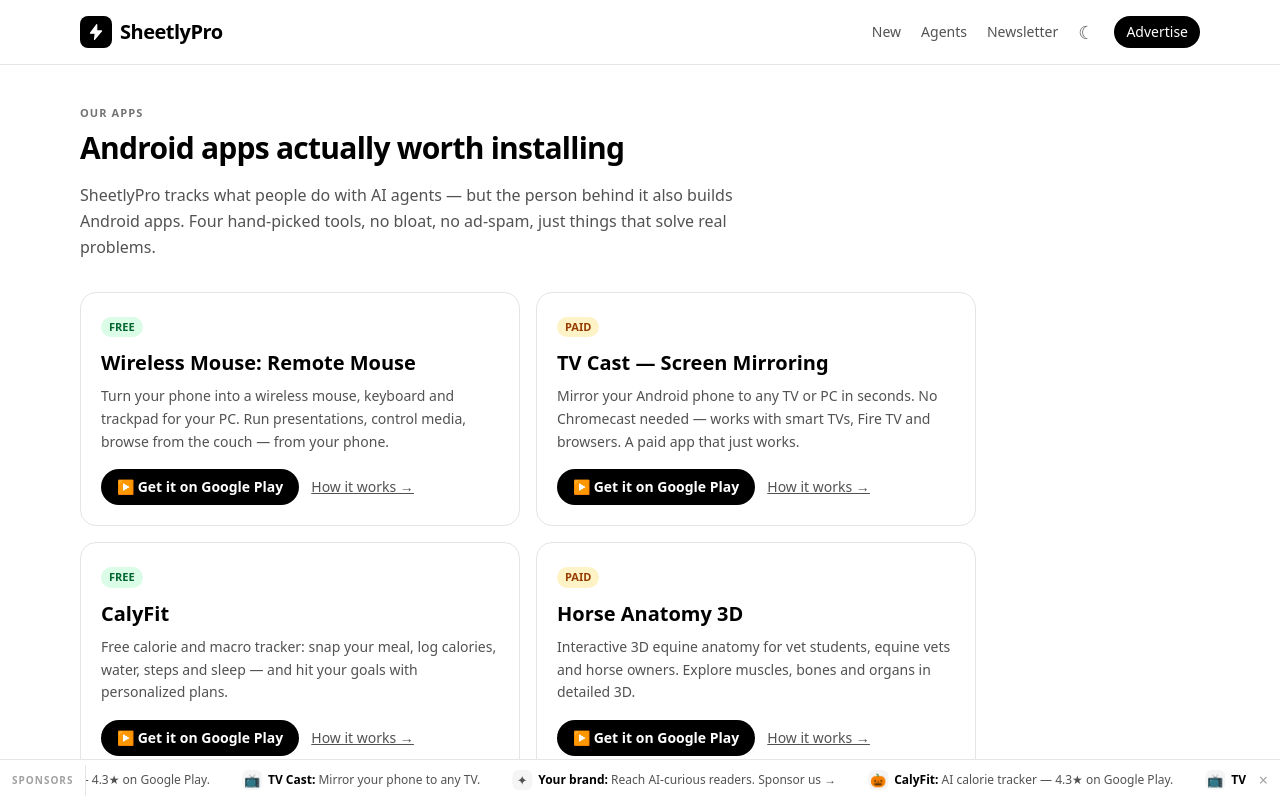
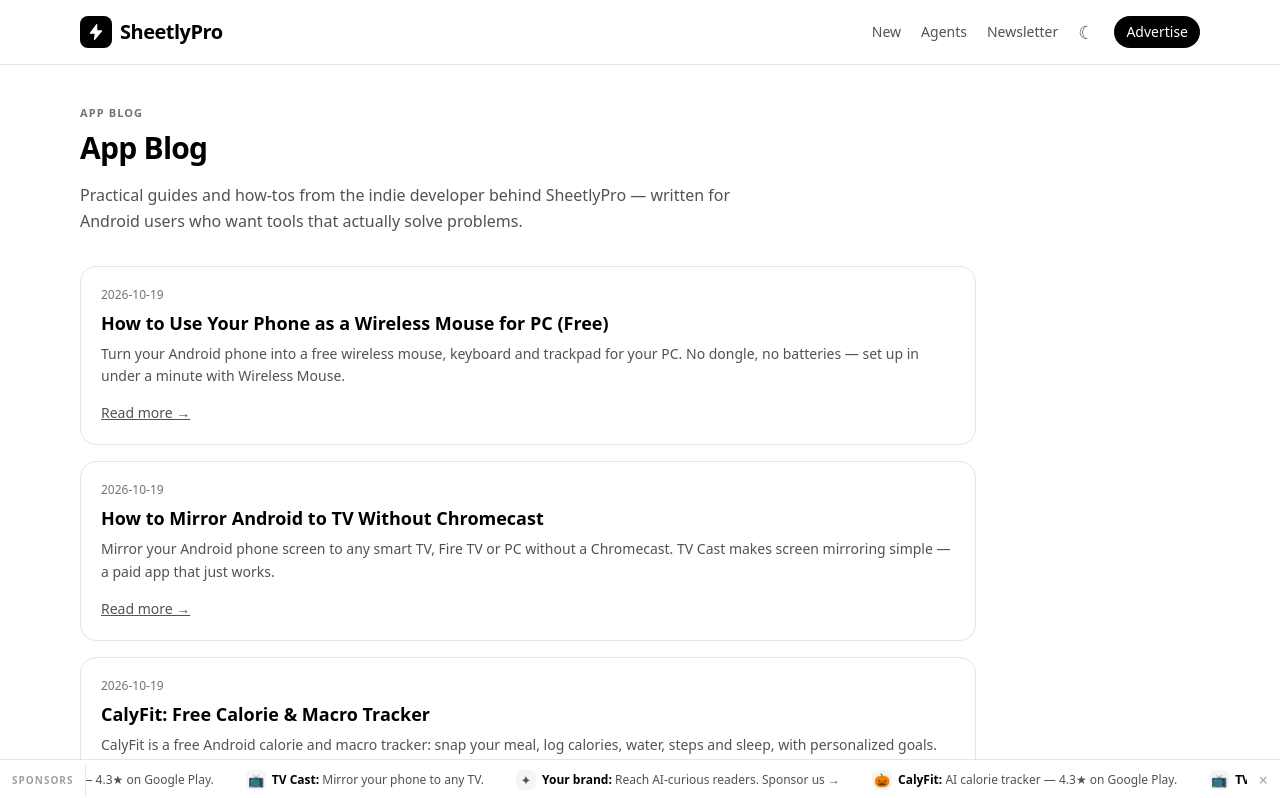
Before and after one commit to Stropurbo/bank-statement-frontend, a React (Vite) app: page /apps in a window 1280 px wide. Shown: the top 798 px of the page. Built offline with nearby package versions, Linux system fonts and the light colour scheme.

Commit message:
Redesign /apps/ as blog-post index (post titles only, no direct app-name cards)

```diff
--- a/src/pages/AppPostPage.jsx
+++ b/src/pages/AppPostPage.jsx
@@ -84,7 +84,7 @@
     <div className="py-10 max-w-2xl">
       <p className="text-[11px] font-semibold uppercase tracking-widest text-neutral-500 mb-2 dark:text-neutral-400">
         <Link to="/apps" className="hover:underline">
-          Our Apps
+          App Blog
         </Link>{" "}
         · {app.name}
       </p>
--- a/src/pages/AppsPage.jsx
+++ b/src/pages/AppsPage.jsx
@@ -1,82 +1,43 @@
 import { Link } from "react-router-dom";
-import { APPS, APP_POSTS } from "../data/appBlog";
+import { APP_POSTS } from "../data/appBlog";
 import { usePageTitle } from "../lib/usePageTitle";
 import NewsletterSignup from "../components/NewsletterSignup";
 
 export default function AppsPage() {
-  usePageTitle("Our Apps");
+  usePageTitle("App Blog");
 
   return (
     <div className="py-10 max-w-4xl">
       <p className="text-[11px] font-semibold uppercase tracking-widest text-neutral-500 mb-2 dark:text-neutral-400">
-        Our Apps
+        App Blog
       </p>
       <h1 className="text-3xl font-bold tracking-tight text-black mb-4 dark:text-white">
-        Android apps actually worth installing
+        App Blog
       </h1>
       <p className="text-neutral-600 leading-relaxed mb-8 dark:text-neutral-300 max-w-2xl">
-        SheetlyPro tracks what people do with AI agents — but the person behind
-        it also builds Android apps. Four hand-picked tools, no bloat, no
-        ad-spam, just things that solve real problems.
+        Practical guides and how-tos from the indie developer behind SheetlyPro —
+        written for Android users who want tools that actually solve problems.
       </p>
 
-      <div className="grid sm:grid-cols-2 gap-4 mb-12">
-        {APPS.map((app) => (
-          <div
-            key={app.id}
-            className="border border-neutral-200 rounded-2xl p-5 dark:border-neutral-800"
-          >
-            <span
-              className={`inline-block text-[11px] font-bold px-2 py-0.5 rounded-full mb-3 ${
-                app.price === "FREE"
-                  ? "bg-green-100 text-green-800 dark:bg-green-900/40 dark:text-green-300"
-                  : "bg-amber-100 text-amber-800 dark:bg-amber-900/40 dark:text-amber-300"
-              }`}
-            >
-              {app.price}
-            </span>
-            <h2 className="text-xl font-bold text-black mb-2 dark:text-white">
-              {app.name}
-            </h2>
-            <p className="text-sm text-neutral-600 leading-relaxed mb-4 dark:text-neutral-300">
-              {app.pitch}
-            </p>
-            <div className="flex flex-wrap gap-3">
-              <a
-                href={app.playUrl}
-                target="_blank"
-                rel="noopener noreferrer"
-                className="inline-flex items-center gap-2 bg-black text-white text-sm font-semibold px-4 py-2 rounded-full hover:bg-neutral-800 dark:bg-white dark:text-black dark:hover:bg-neutral-200"
-              >
-                ▶ Get it on Google Play
-              </a>
-              <Link
-                to={`/apps/${app.postSlug}`}
-                className="text-sm font-medium underline text-neutral-600 hover:text-black dark:text-neutral-300 dark:hover:text-white self-center"
-              >
-                How it works →
-              </Link>
-            </div>
-          </div>
-        ))}
-      </div>
-
-      <h2 className="text-2xl font-bold tracking-tight text-black mb-4 dark:text-white">
-        From the app blog
-      </h2>
-      <div className="space-y-3 mb-10">
+      <div className="space-y-4 mb-10">
         {APP_POSTS.map((post) => (
           <Link
             key={post.slug}
             to={`/apps/${post.slug}`}
-            className="block border border-neutral-200 rounded-xl p-4 hover:border-neutral-400 dark:border-neutral-800 dark:hover:border-neutral-600"
+            className="block border border-neutral-200 rounded-2xl p-5 hover:border-neutral-400 dark:border-neutral-800 dark:hover:border-neutral-600"
           >
-            <p className="font-semibold text-black dark:text-white">
+            <p className="text-xs text-neutral-500 mb-1.5 dark:text-neutral-400">
+              {post.date}
+            </p>
+            <p className="text-lg font-bold text-black mb-1.5 dark:text-white">
               {post.title}
             </p>
-            <p className="text-sm text-neutral-500 mt-1 dark:text-neutral-400">
+            <p className="text-sm text-neutral-600 leading-relaxed mb-3 dark:text-neutral-300">
               {post.description}
             </p>
+            <span className="text-sm font-medium underline text-neutral-600 hover:text-black dark:text-neutral-300 dark:hover:text-white">
+              Read more →
+            </span>
           </Link>
         ))}
       </div>
```
